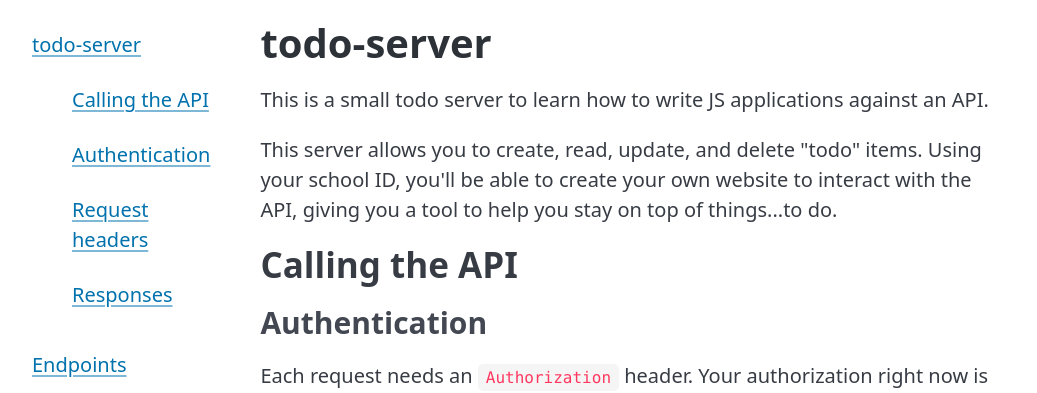
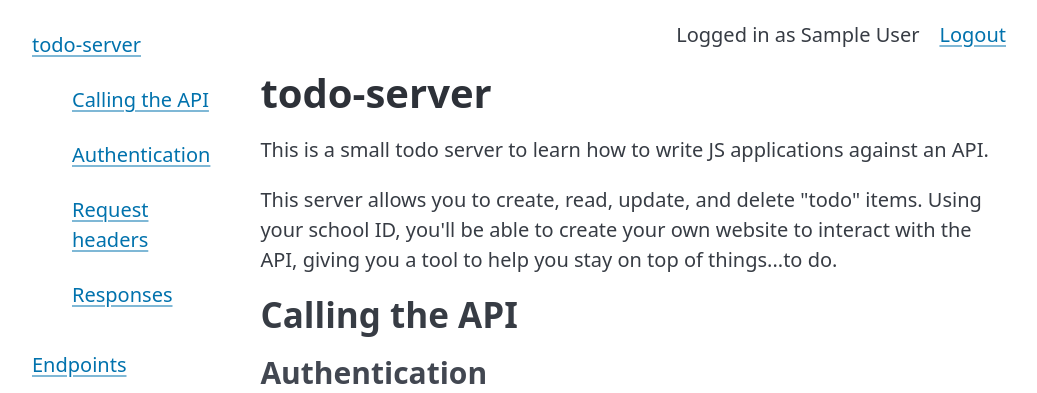
Before and after one commit to Buchanan-High-School/todo-server, a Flask app: page / in a window 1280 px wide. Shown: the top 393 px of the page, without its empty margins (146-1183 px from the left). Run offline with Flask 3, Linux system fonts and the light colour scheme; the visitor is signed in with stand-in values (Sample User, id 1).

Commit message:
add login, logout buttons in top nav

```diff
--- a/todo_server/static/main.css
+++ b/todo_server/static/main.css
@@ -40,3 +40,8 @@ main {
 .not-sidebar {
 	flex: 1 1 0;
 }
+
+.not-sidebar > header > nav {
+	gap: 1rem;
+	justify-content: flex-end;
+}
--- a/todo_server/templates/index.html
+++ b/todo_server/templates/index.html
@@ -21,6 +21,16 @@
   </ul>
 </ul>
 {% endblock %} {% block main_content %}
+<header>
+	<nav>
+		{% if current_user.is_anonymous %}
+		<a href="{{ url_for('auth.login') }}">Login</a>
+		{% else %}
+		<p>Logged in as {{ current_user.first_name }} {{ current_user.last_name }}</p>
+		<a href="{{ url_for('auth.logout') }}">Logout</a>
+		{% endif %}
+	</nav>
+</header>
 <h1 id="todo-server">todo-server</h1>
 <p>
   This is a small todo server to learn how to write JS applications against an
```
